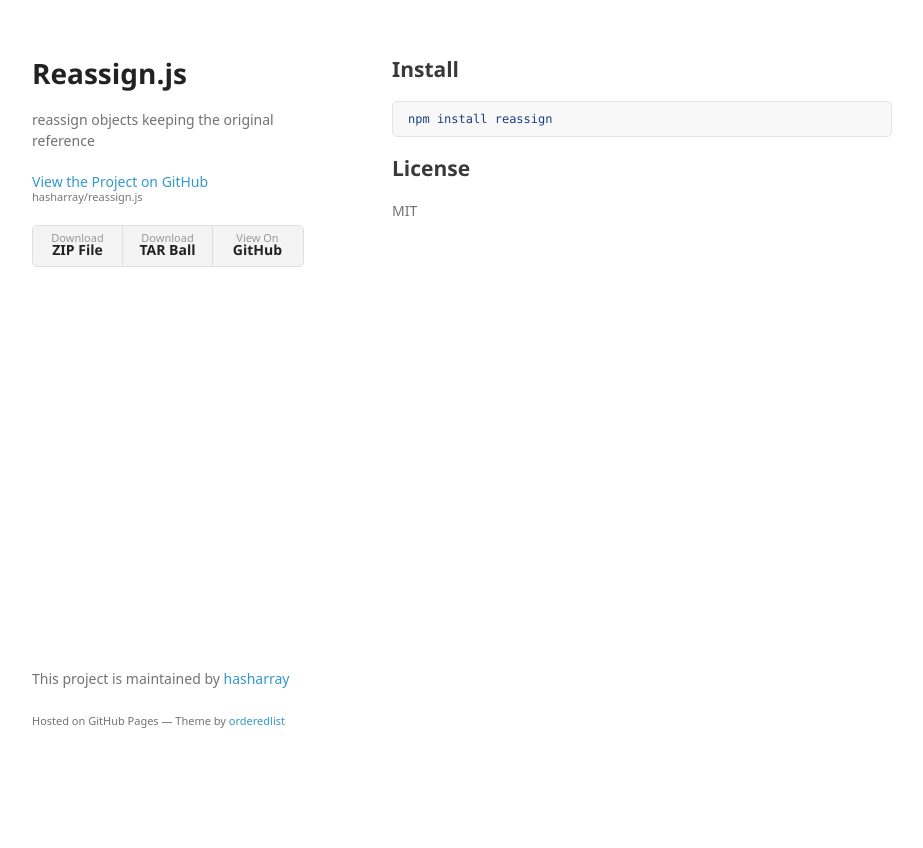
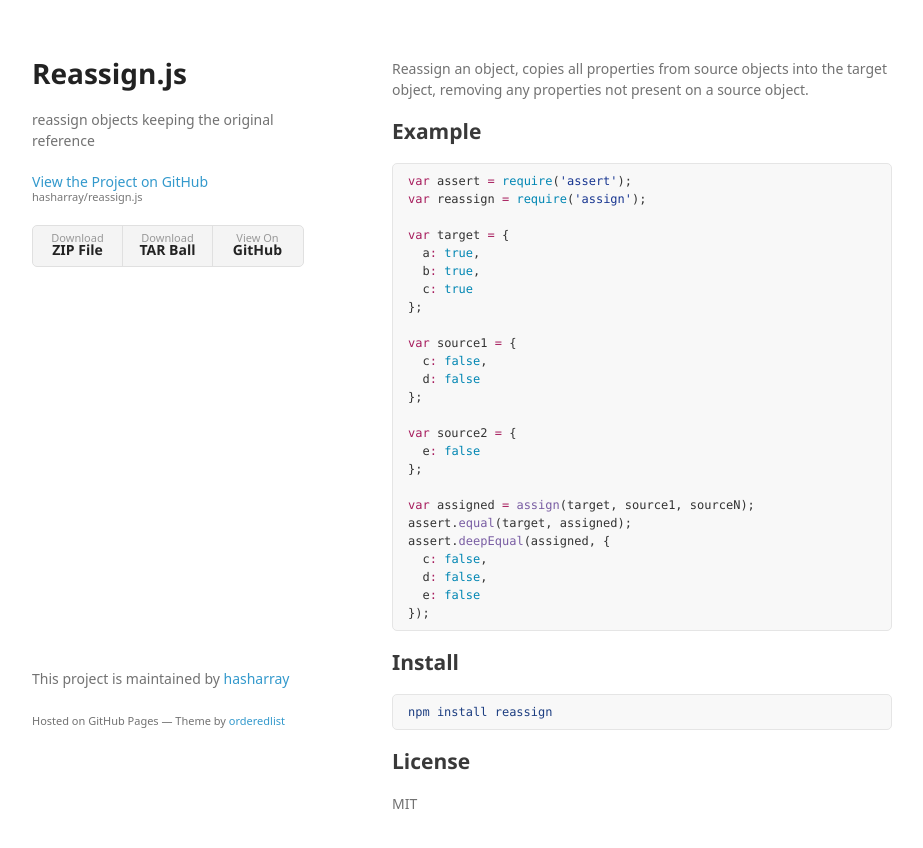
Before and after one commit to hasharray/reassign.js, a plain HTML site: page index.html in a window 1280 px wide. Shown: the whole page, without its empty margins (178-1101 px from the left). Before the commit the page ends 800 px from the top, so only its background shows below. Drawn offline with Linux system fonts and the light colour scheme; a web font is replaced by a local one.

```diff
--- a/index.html
+++ b/index.html
@@ -28,7 +28,38 @@
         </ul>
       </header>
       <section>
-        <h2>
+        <p>Reassign an object, copies all properties from source objects into the target object, removing any properties not present on a source object.</p>
+
+<h2>
+<a id="example" class="anchor" href="#example" aria-hidden="true"><span aria-hidden="true" class="octicon octicon-link"></span></a>Example</h2>
+
+<div class="highlight highlight-source-js"><pre><span class="pl-k">var</span> assert <span class="pl-k">=</span> <span class="pl-c1">require</span>(<span class="pl-s"><span class="pl-pds">'</span>assert<span class="pl-pds">'</span></span>);
+<span class="pl-k">var</span> reassign <span class="pl-k">=</span> <span class="pl-c1">require</span>(<span class="pl-s"><span class="pl-pds">'</span>assign<span class="pl-pds">'</span></span>);
+
+<span class="pl-k">var</span> target <span class="pl-k">=</span> {
+  a<span class="pl-k">:</span> <span class="pl-c1">true</span>,
+  b<span class="pl-k">:</span> <span class="pl-c1">true</span>,
+  c<span class="pl-k">:</span> <span class="pl-c1">true</span>
+};
+
+<span class="pl-k">var</span> source1 <span class="pl-k">=</span> {
+  c<span class="pl-k">:</span> <span class="pl-c1">false</span>,
+  d<span class="pl-k">:</span> <span class="pl-c1">false</span>
+};
+
+<span class="pl-k">var</span> source2 <span class="pl-k">=</span> {
+  e<span class="pl-k">:</span> <span class="pl-c1">false</span>
+};
+
+<span class="pl-k">var</span> assigned <span class="pl-k">=</span> <span class="pl-en">assign</span>(target, source1, sourceN);
+<span class="pl-smi">assert</span>.<span class="pl-en">equal</span>(target, assigned);
+<span class="pl-smi">assert</span>.<span class="pl-en">deepEqual</span>(assigned, {
+  c<span class="pl-k">:</span> <span class="pl-c1">false</span>,
+  d<span class="pl-k">:</span> <span class="pl-c1">false</span>,
+  e<span class="pl-k">:</span> <span class="pl-c1">false</span>
+});</pre></div>
+
+<h2>
 <a id="install" class="anchor" href="#install" aria-hidden="true"><span aria-hidden="true" class="octicon octicon-link"></span></a>Install</h2>
 
 <div class="highlight highlight-text-shell-session"><pre><span class="pl-mo">npm install reassign</span></pre></div>
```
Also changed, not shown: params.json (+1 -1 lines).
